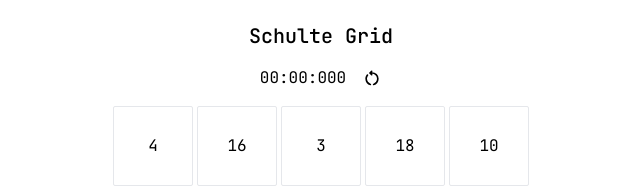
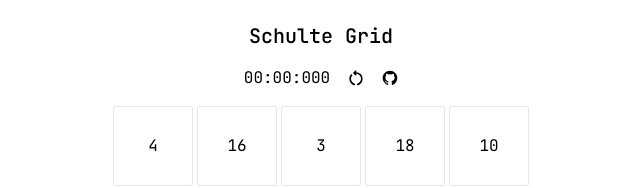
Before and after one commit to Debbl/schulte-grid, a Next.js app: page / in a window 1280 px wide. Shown: the part 128-316 px from the top of the page, without its empty margins (319-959 px from the left). Built offline with nearby package versions, Linux system fonts and the light colour scheme.

Commit message:
chore: add github link

```diff
--- a/src/app/page.tsx
+++ b/src/app/page.tsx
@@ -3,7 +3,7 @@
 import Confetti from "~/components/Confetti";
 import type { TimerRef } from "~/components/Timer";
 import { Timer } from "~/components/Timer";
-import { MaterialSymbolsRestartAltRounded } from "~/icons";
+import { GrommetIconsGithub, MaterialSymbolsRestartAltRounded } from "~/icons";
 import { cn } from "~/lib/cn";
 import { shuffle } from "~/utils";
 
@@ -75,6 +75,13 @@
           className="size-5 cursor-pointer select-none rounded-sm hover:bg-gray-200"
           onClick={() => reset()}
         />
+        <a
+          href="https://github.com/Debbl/schulte-grid"
+          target="_blank"
+          rel="noreferrer"
+        >
+          <GrommetIconsGithub className="cursor-pointer" />
+        </a>
       </div>
       <div className="grid select-none grid-cols-5 gap-1">
         {border.map(({ count, revealed }) => (
--- a/src/icons/index.tsx
+++ b/src/icons/index.tsx
@@ -18,3 +18,21 @@
     </svg>
   );
 }
+
+export function GrommetIconsGithub(props: SVGProps<SVGSVGElement>) {
+  return (
+    <svg
+      xmlns="http://www.w3.org/2000/svg"
+      width="1em"
+      height="1em"
+      viewBox="0 0 24 24"
+      {...props}
+    >
+      <path
+        fill="currentColor"
+        fillRule="evenodd"
+        d="M11.999 1C5.926 1 1 5.925 1 12c0 4.86 3.152 8.983 7.523 10.437c.55.102.75-.238.75-.53c0-.26-.009-.952-.014-1.87c-3.06.664-3.706-1.475-3.706-1.475c-.5-1.27-1.221-1.61-1.221-1.61c-.999-.681.075-.668.075-.668c1.105.078 1.685 1.134 1.685 1.134c.981 1.68 2.575 1.195 3.202.914c.1-.71.384-1.195.698-1.47c-2.442-.278-5.01-1.222-5.01-5.437c0-1.2.428-2.183 1.132-2.952c-.114-.278-.491-1.397.108-2.91c0 0 .923-.297 3.025 1.127A10.536 10.536 0 0 1 12 6.32a10.49 10.49 0 0 1 2.754.37c2.1-1.424 3.022-1.128 3.022-1.128c.6 1.514.223 2.633.11 2.911c.705.769 1.13 1.751 1.13 2.952c0 4.226-2.572 5.156-5.022 5.428c.395.34.747 1.01.747 2.037c0 1.47-.014 2.657-.014 3.017c0 .295.199.637.756.53C19.851 20.979 23 16.859 23 12c0-6.075-4.926-11-11.001-11"
+      ></path>
+    </svg>
+  );
+}
```
